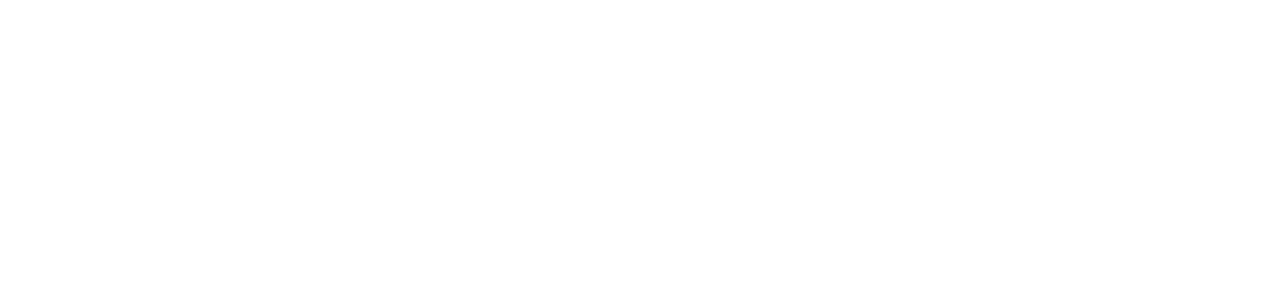
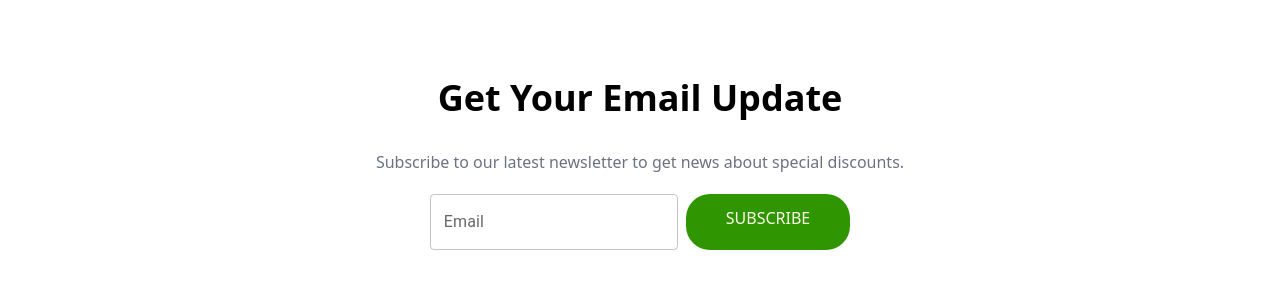
Before and after one commit to wakiullah/Plantopia, a React (Vite) app: page / in a window 1280 px wide. Shown: the part 4897-5184 px from the top of the page. Before the commit the page ends 4943 px from the top, so only its background shows below. Built offline with nearby package versions, Linux system fonts and the light colour scheme.

Commit message:
Update Home Page

```diff
--- /dev/null
+++ b/src/Components/Home/EmailSubcription.jsx
@@ -0,0 +1,21 @@
+import React from 'react'
+import Container from '../Container'
+import SectionWrapper from '../UI/SectionWrapper'
+import { TextField } from '@mui/material'
+import Button from '../UI/Button'
+
+export default function EmailSubcription() {
+    return (
+        <Container>
+            <SectionWrapper tittle={'Get Your Email Update'}>
+                <div className='text-center'>
+                    <p className='text-gray-500'>Subscribe to our latest newsletter to get news about special discounts.</p>
+                    <div className='flex gap-2 justify-center mt-5'>
+                        <TextField id="outlined-basic" label="Email " variant="outlined" type='Email' />
+                        <Button text={"Subscribe"} />
+                    </div>
+                </div>
+            </SectionWrapper>
+        </Container>
+    )
+}
--- a/src/Pages/Home.jsx
+++ b/src/Pages/Home.jsx
@@ -8,6 +8,7 @@
 import HomeOfferSection from '../Components/Home/HomeOfferSection'
 import SpecialProducts from '../Components/Home/SpecialProducts'
 import LatestNews from '../Components/Home/LatestNews'
+import EmailSubcription from '../Components/Home/EmailSubcription'
 
 export default function Home() {
     return (
@@ -21,6 +22,7 @@
             <HomeOfferSection />
             <SpecialProducts />
             <LatestNews />
+            <EmailSubcription />
         </div>
     )
 }
```
